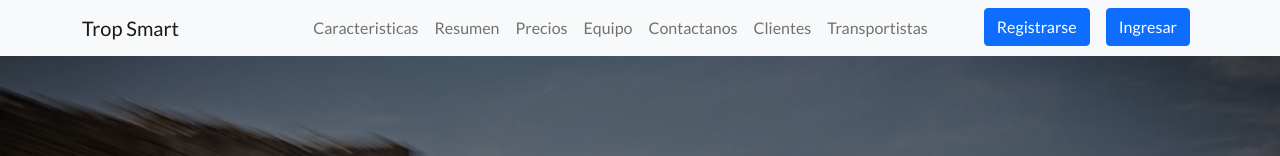
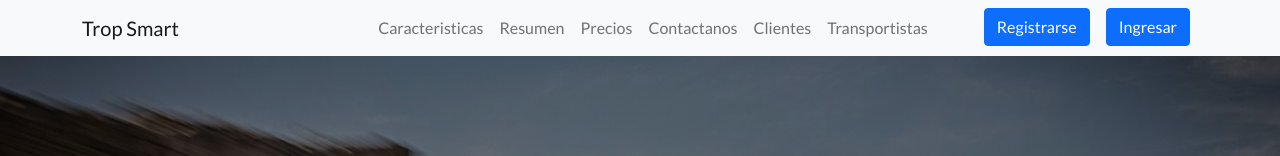
Before and after one commit to Josered30/tropsmart-landing-page, a plain HTML site: page index.html in a window 1280 px wide. Shown: the top 156 px of the page. Drawn offline with Linux system fonts and the light colour scheme.

Commit message:
delete team

```diff
--- a/index.html
+++ b/index.html
@@ -62,9 +62,9 @@
             <li class="nav-item">
               <a class="nav-link" href="#prices">Precios</a>
             </li>
-            <li class="nav-item">
+            <!-- <li class="nav-item">
               <a class="nav-link" href="#team">Equipo</a>
-            </li>
+            </li> -->
             <li class="nav-item">
               <a class="nav-link" href="#contact">Contactanos</a>
             </li>
@@ -427,7 +427,7 @@
       </div>
     </section>
 
-    <!-- Page Content -->
+    <!-- Page Content
     <section class="component second-section text-center" id="team">
       <div class="container">
         <h2 class="mb-5" style="color: #007bff">Equipo TropSmart</h2>
@@ -445,9 +445,66 @@
               </div>
             </div>
           </div>
+
+
+          <div class="col">
+            <div class="people-item mx-4 mb-5 mb-lg-0">
+              <img
+                src="./img/member3.png"
+                class="img-fluid rounded-circle mb-3"
+                alt="..."
+              />
+              <div class="card-body text-center">
+                <h5 class="card-title mb-0">Carlos Mamani Zuñiga</h5>
+              </div>
+            </div>
+          </div>
+
+          <div class="col">
+            <div class="people-item mx-4 mb-5 mb-lg-0">
+              <img
+                src="./img/member3.png"
+                class="img-fluid rounded-circle mb-3"
+                alt="..."
+              />
+              <div class="card-body text-center">
+                <h5 class="card-title mb-0">William Angulo Valle</h5>
+              </div>
+            </div>
+          </div>
+
+
+          <div class="col">
+            <div class="people-item mx-4 mb-5 mb-lg-0">
+              <img
+                src="./img/member3.png"
+                class="img-fluid rounded-circle mb-3"
+                alt="..."
+              />
+              <div class="card-body text-center">
+                <h5 class="card-title mb-0">Sergio Alva Rosales</h5>
+              </div>
+            </div>
+          </div>
+
+
+          <div class="col">
+            <div class="people-item mx-4 mb-5 mb-lg-0">
+              <img
+                src="./img/member3.png"
+                class="img-fluid rounded-circle mb-3"
+                alt="..."
+              />
+              <div class="card-body text-center">
+                <h5 class="card-title mb-0">Arvin Garcia Godoz</h5>
+              </div>
+            </div>
+          </div>
+
+
         </div>
       </div>
-    </section>
+    </section> -->
 
     <footer class="page-footer font-small">
       <div style="background-color: #007bff">
```
